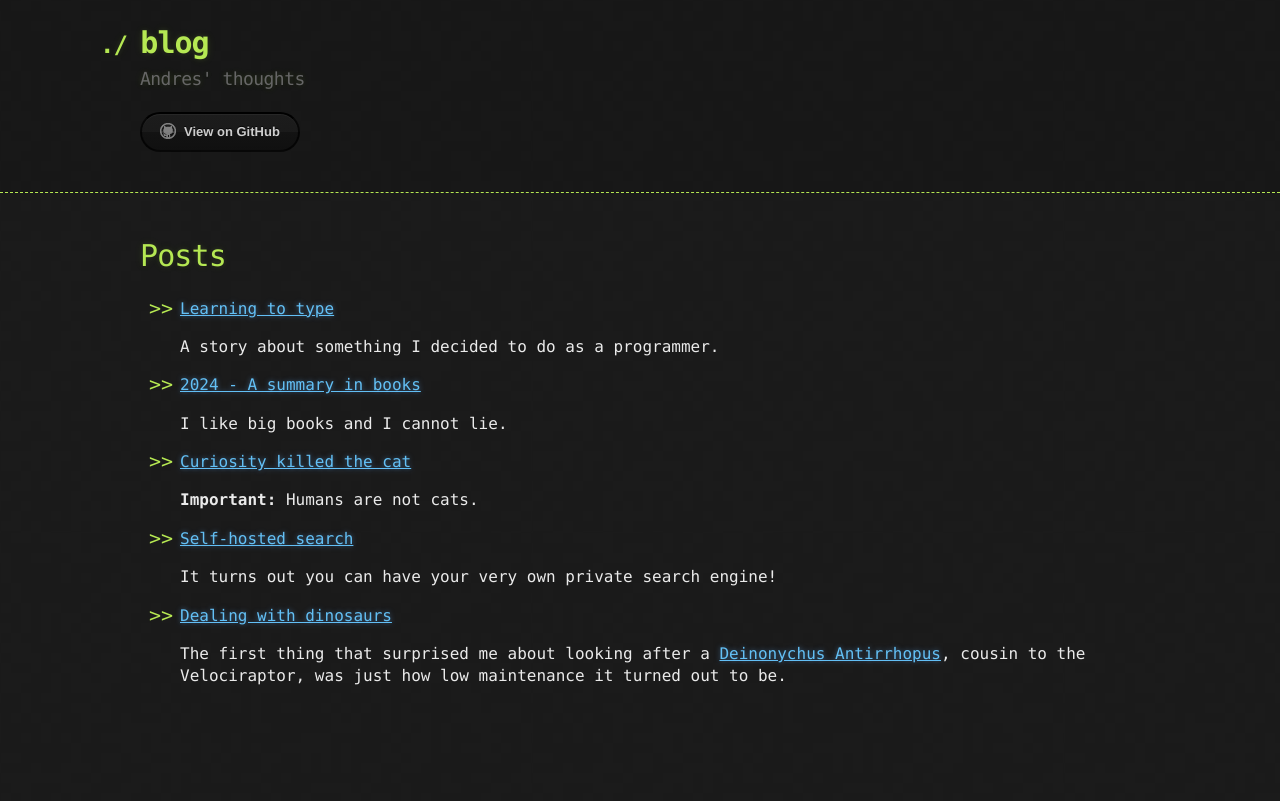
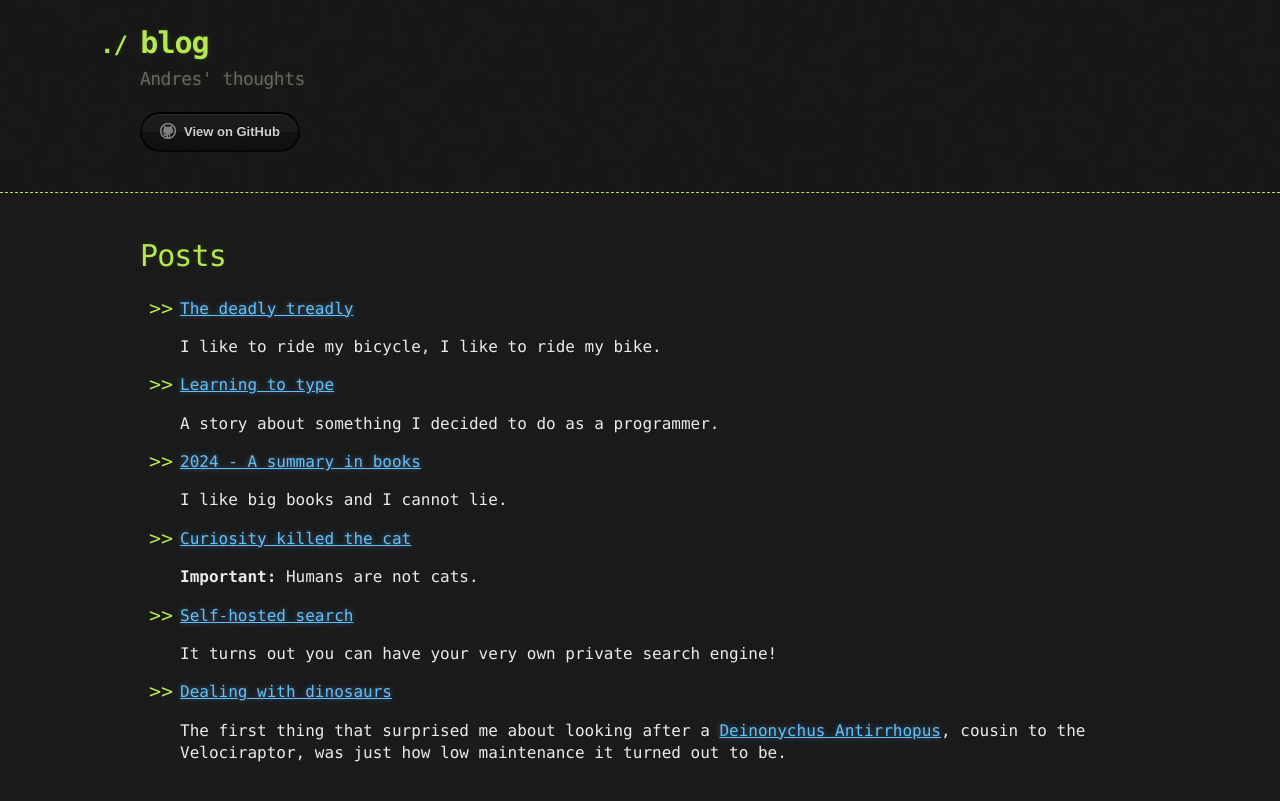
Before and after one commit to andresfredes/andresfredes.github.io, a Jekyll site: the page built from index.markdown, in a window 1280 px wide. Shown: the top 801 px of the page. Built offline with Jekyll 4.4.1, drawn with Linux system fonts in a browser that asks for light colours; some of the changed lines change nothing that is shown.

Commit message:
Published the cycle post

```diff
--- a/_drafts/ode-to-the-cycle.markdown
+++ b/_posts/2025-07-19-the-cycle.markdown
@@ -9,23 +9,24 @@
 
 As a young'un, my first interaction with a bike was one owned by an older kid. Much to my mum's surprise, I hopped on and just started riding it, skipping the usual training wheels and the later process of falling over repeatedly. By the time I had my first mountain bike, I prided myself on the fact that when I rode it at full speed (using the shortcut and not having any delays), I could get home from school quicker than getting a lift in a car.
 
-The bicycle has been my primary means of transport for a significant portion of my adult life. My cycling has persisted despite a variety of setbacks including having five separate bikes stolen; having my tyres slashed and having to walk home in the rain, carrying the defunct cycle; and even an accident that resulted in multiple fractures through my skull and jaw (and yes, I was wearing a helmet). I have cycled for leisure, commuted to and from work and even lived for eight months as a bike camper.
+The bicycle has been my primary means of transport for a significant portion of my adult life. My cycling has persisted despite a variety of setbacks including having five separate bikes stolen; having my tyres slashed and having to walk home in the rain, carrying the defunct cycle; and even an accident that resulted in my skull receiving multiple fractures. I have cycled for leisure, commuted to and from work and even lived for eight months as a bike camper. With that in mind, it may seem odd that I have never considered myself a cyclist. My bike has been a useful tool, rather than being an integral part of my sense of self. I suspect that is, at least in part, why it hasn't been a part of my life recently.
 
-With that in mind, it may seem odd that I have never considered myself a cyclist. My bike has always been a useful tool that helps me do what I am doing, rather than being a part of my sense of self. I suspect that is, at least in part, why it hasn't been a part of my life recently.
+For the last several years, my trusty vehicle has been living on its wall hook in the carport, gathering dust. I notice it looking at me sadly every time I get into the car, its tyres slowly deflating alongside its hopes of ever feeling that rush of wind again. It was always something that I needed to do quickly with the car, or it was too cold to ride, or too far, or in fact any number of reasons at varying levels of validity that ultimately boil down to a single idea: convenience.
 
-For the last several years, my trusty vehicle has been living on its wall hook in the carport, gathering dust. I notice it looking at me sadly every time I get into the car, its tyres deflating alongside its hopes of seeing the sun and feeling the wind again.
+I contrast the daily carport scenario with another from many years ago. Standing alone, I looked down at the collection of conveyances before me. One, my mountain bike, I knew very well, but the other three, left to my care by their owners, I was only now paying real attention to. They looked heavy and awkward. The rocky desert path did not make for a challenging ride on the hour's ride away from the nearest town - but that was just me riding my bike. Riding back, somehow coaxing another three full-sized bicycles along would be a different story. After many struggling attempts at somehow riding all four simultaneously, I changed tack. I found that I could just about manage to put two of them over my right shoulder, held in place by that same-side arm. The smallest of the three could be rested on my bike's left handlebar grip, so that its wheels were off the ground and I could sit on my bike without getting tangled. My left hand gripped the small bike's frame at the point of balance, with the tips of my fingers just reaching my own bike's handlebar. Like this, feeling like a travelling circus act, I awkwardly rode back to town. This was not at all convenient, and yet, in a strange way, it was a positive experience.
 
-- The dangers of convenience
+Just recently, I had a day where I was unable to use the car and needed to get about. I went into the carport, unhooked my bike and wiped off the dust. I inflated its tyres and could immediately tell how excited it was to have an outing. It must have been infectious, because by the time I was in my hi-vis and helmet I was grinning and keen to be on my way. I didnt't have to ride far, but it was lovely.
 
+The feeling of riding again reminded me of an excerpt from a story that I will leave you with, below. Happy riding!
 
-# ***
+***
 
 Omally free-wheeled down Moby Dick Terrace toward the Half Acre, his old sit-up-and-beg whirring away beneath him like a good'n. The oil-bathed ball-races of the new Sturmey Archer purred contentedly and the similarly well-oiled saddle springs afforded John's bum the contentment of all but concussion-free cycling. Bike and rider moved in harmonious accord and many was the Buddhist monk, who, recognizing this exhibition of *dharma*, tipped his head towards this perfect union of man and machine. It was a joy to behold. But it had not always been so.
 
 The bike had been with Omally a good many years and for a good many of those years their relationship had been strained and at
-times positively painful to the bth of them. And so it would no doubt have remained had not Chance, if such it was, chosen to intervene. Chance in the person of Professor Slocombe. Brentford's patriarch and resident man of mystery.
+times positively painful to the both of them. And so it would no doubt have remained had not Chance, if such it was, chosen to intervene. Chance in the person of Professor Slocombe. Brentford's patriarch and resident man of mystery.
 
-Omally had been pedalling with difficulty across Butts Estate, an elegant Georgian quarter of the borough, when he had found himself discharged from Marchant's saddle to land in an untidy heap before the elder, who was standing at his gerden door.
+Omally had been pedalling with difficulty across Butts Estate, an elegant Georgian quarter of the borough, when he had found himself discharged from Marchant's saddle to land in an untidy heap before the elder, who was standing at his garden door.
 
 Professor Slocombe observed the 'accident' and the subsequent violent attack Omally visited upon the prone bicycle and chose to intervene. Having calmed the truculent Irishman, he listened with interest to his tale of woe and requested that the bike be left in his care for twenty-four hours. In order to see 'what might be done'. John, whose immediate thought was that the ancient was adding the science of bicycle maintenance to his seemingly endless list of accomplishments, gratefully acceded to his request.
 
```
